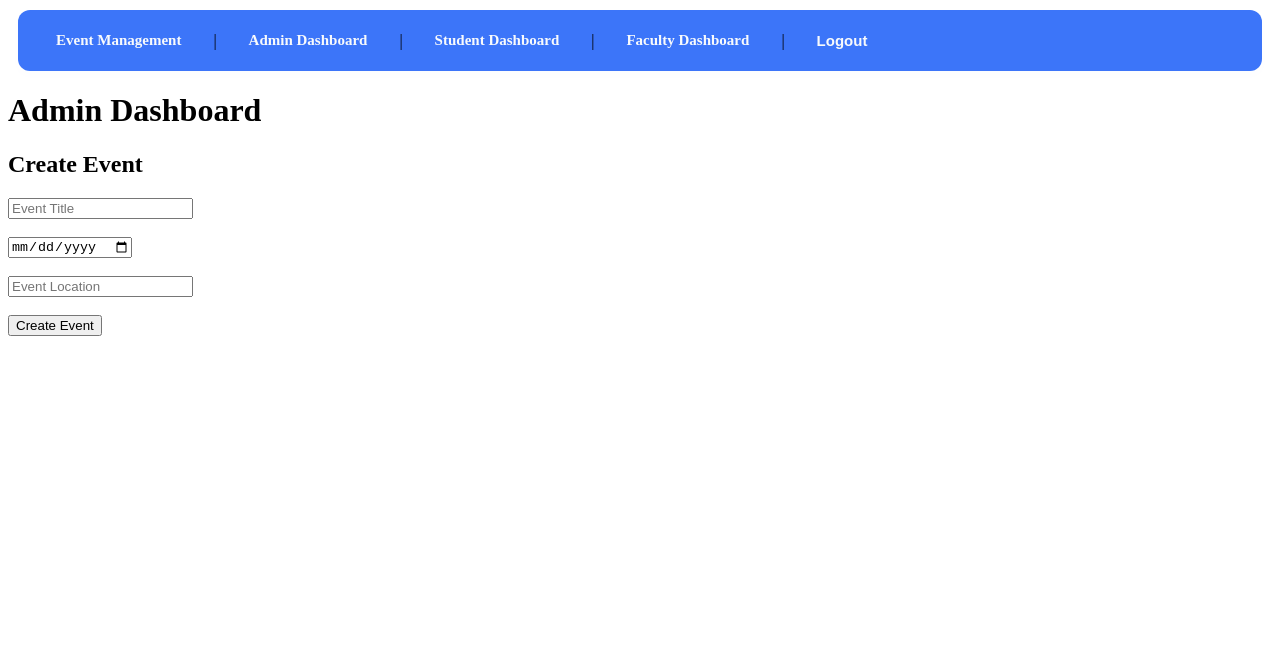
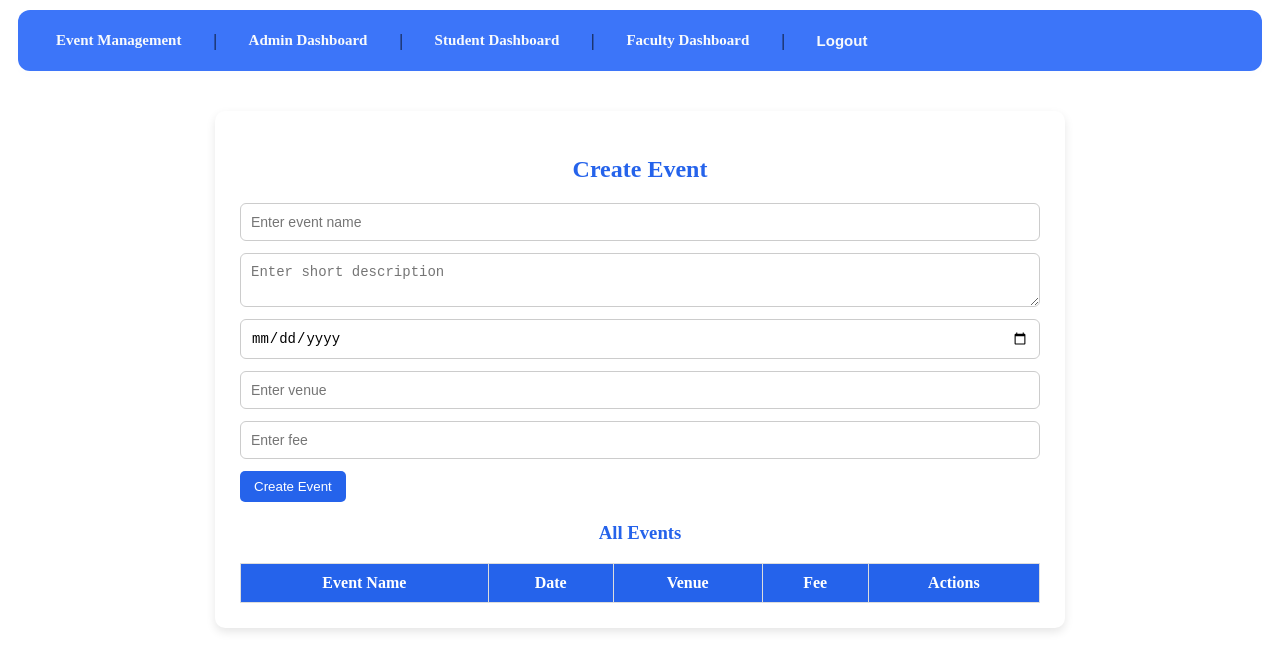
Before and after one commit to Tejavalli-rayudu/Event-Management, a React (Vite) app in the folder frontend/: page /admin in a window 1280 px wide. Shown: the top 670 px of the page. Built offline with nearby package versions, Linux system fonts and the light colour scheme; sample sign-in values are in the browser's storage.

Commit message:
Admin Dashboard

```diff
--- /dev/null
+++ b/frontend/src/Pages/AdminDashboard.css
@@ -0,0 +1,69 @@
+.admin-container {
+  display: flex;
+  justify-content: center;
+  padding: 30px;
+}
+
+.admin-card {
+  width: 800px;
+  background: white;
+  padding: 25px;
+  border-radius: 10px;
+  box-shadow: 0 4px 10px rgba(0, 0, 0, 0.1);
+}
+
+.admin-card h2,
+.admin-card h3 {
+  text-align: center;
+  color: #2563eb;
+}
+
+form {
+  display: flex;
+  flex-direction: column;
+  gap: 12px;
+  margin-bottom: 20px;
+}
+
+input,
+textarea {
+  padding: 10px;
+  border: 1px solid #ccc;
+  border-radius: 6px;
+  font-size: 14px;
+}
+
+.btn-group {
+  display: flex;
+  gap: 10px;
+}
+
+button {
+  padding: 8px 14px;
+  border: none;
+  border-radius: 5px;
+  cursor: pointer;
+  color: white;
+  background: #2563eb;
+}
+
+button:hover {
+  opacity: 0.9;
+}
+
+table {
+  width: 100%;
+  border-collapse: collapse;
+}
+
+table th,
+table td {
+  border: 1px solid #ddd;
+  padding: 10px;
+  text-align: center;
+}
+
+table th {
+  background: #2563eb;
+  color: white;
+}
--- a/frontend/src/Pages/AdminDashboard.jsx
+++ b/frontend/src/Pages/AdminDashboard.jsx
@@ -1,100 +1,164 @@
 import React, { useState } from "react";
-import api from "../Services/api";
+import "./AdminDashboard.css";
 
 const AdminDashboard = () => {
-  const [event, setEvent] = useState({
-    title: "",
-    date: "",
-    location: ""
+  const [events, setEvents] = useState([]);
+  const [editingId, setEditingId] = useState(null);
+
+  const [formData, setFormData] = useState({
+    event_name: "",
+    description: "",
+    event_date: "",
+    venue: "",
+    fee: ""
   });
 
-  const [loading, setLoading] = useState(false);
-  const [success, setSuccess] = useState("");
-  const [error, setError] = useState("");
-
   function handleChange(e) {
-    setEvent({
-      ...event,
+    setFormData({
+      ...formData,
       [e.target.name]: e.target.value
     });
   }
 
-  function resetForm() {
-    setEvent({
-      title: "",
-      date: "",
-      location: ""
-    });
+  function handleSubmit(e) {
+    e.preventDefault();
+
+    if (editingId) {
+      // UPDATE
+      setEvents(
+        events.map((ev) =>
+          ev.event_id === editingId
+            ? { ...ev, ...formData }
+            : ev
+        )
+      );
+
+      setEditingId(null);
+    } else {
+      // CREATE
+      const newEvent = {
+        event_id: Date.now(),
+        ...formData
+      };
+
+      setEvents([...events, newEvent]);
     }
 
-  async function handleSubmit(e) {
-    e.preventDefault();
+    resetForm();
+  }
 
-    setLoading(true);
-    setError("");
-    setSuccess("");
+  function handleEdit(event) {
+    setEditingId(event.event_id);
+    setFormData(event);
+  }
 
-    try {
-      const response = await api.post("/events", event);
-
-      console.log(response.data);
-
-      setSuccess("Event created successfully");
-      resetForm();
-    } catch (err) {
-      console.error(err);
-      setError("Failed to create event");
-    } finally {
-      setLoading(false);
+  function handleDelete(id) {
+    if (window.confirm("Delete this event?")) {
+      setEvents(events.filter((ev) => ev.event_id !== id));
     }
   }
 
+  function resetForm() {
+    setFormData({
+      event_name: "",
+      description: "",
+      event_date: "",
+      venue: "",
+      fee: ""
+    });
+
+    setEditingId(null);
+  }
+
   return (
-    <div>
-      <h1>Admin Dashboard</h1>
-
-      <h2>Create Event</h2>
-
-      {success && <p>{success}</p>}
-      {error && <p>{error}</p>}
+    <div className="admin-container">
+      <div className="admin-card">
+        <h2>{editingId ? "Edit Event" : "Create Event"}</h2>
 
         <form onSubmit={handleSubmit}>
           <input
             type="text"
-          name="title"
-          value={event.title}
-          onChange={handleChange}
-          placeholder="Event Title"
-          required
-        />
-
-        <br /><br />
-
-        <input
-          type="date"
-          name="date"
-          value={event.date}
+            name="event_name"
+            placeholder="Enter event name"
+            value={formData.event_name}
             onChange={handleChange}
             required
           />
 
-        <br /><br />
+          <textarea
+            name="description"
+            placeholder="Enter short description"
+            value={formData.description}
+            onChange={handleChange}
+          />
+
+          <input
+            type="date"
+            name="event_date"
+            value={formData.event_date}
+            onChange={handleChange}
+            required
+          />
 
           <input
             type="text"
-          name="location"
-          value={event.location}
+            name="venue"
+            placeholder="Enter venue"
+            value={formData.venue}
             onChange={handleChange}
-          placeholder="Event Location"
             required
           />
 
-        <br /><br />
+          <input
+            type="number"
+            name="fee"
+            placeholder="Enter fee"
+            value={formData.fee}
+            onChange={handleChange}
+          />
 
-        <button type="submit" disabled={loading}>
-          {loading ? "Submitting..." : "Create Event"}
+          <div className="btn-group">
+            <button type="submit">
+              {editingId ? "Update Event" : "Create Event"}
             </button>
+
+            {editingId && (
+              <button type="button" onClick={resetForm}>
+                Cancel
+              </button>
+            )}
+          </div>
         </form>
+
+        <h3>All Events</h3>
+
+        <table>
+          <thead>
+            <tr>
+              <th>Event Name</th>
+              <th>Date</th>
+              <th>Venue</th>
+              <th>Fee</th>
+              <th>Actions</th>
+            </tr>
+          </thead>
+
+          <tbody>
+            {events.map((event) => (
+              <tr key={event.event_id}>
+                <td>{event.event_name}</td>
+                <td>{event.event_date}</td>
+                <td>{event.venue}</td>
+                <td>₹{event.fee}</td>
+                <td>
+                  <button onClick={() => handleEdit(event)}>Edit</button>
+                  <button onClick={() => handleDelete(event.event_id)}>Delete</button>
+                </td>
+              </tr>
+            ))}
+          </tbody>
+        </table>
+      </div>
     </div>
   );
 };
```
Lines whose indentation alone changed are shown as unchanged.
